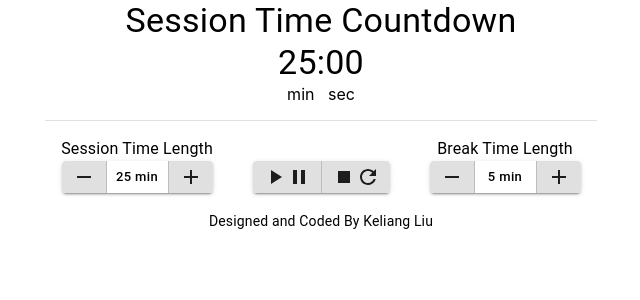
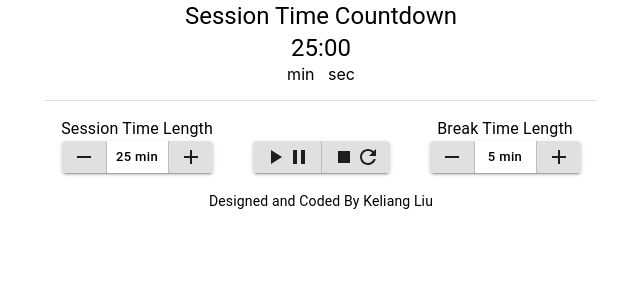
Before and after one commit to ke-liang-liu/timer, a React (Create React App) app: page / in a window 1280 px wide. Shown: the top 300 px of the page, without its empty margins (319-959 px from the left). Built offline with nearby package versions, Linux system fonts and the light colour scheme.

Commit message:
put styles in its own file, change title text size

```diff
--- a/src/App.js
+++ b/src/App.js
@@ -11,21 +11,7 @@ import PlayArrowIcon from '@material-ui/icons/PlayArrow';
 import PauseIcon from '@material-ui/icons/Pause';
 import StopIcon from '@material-ui/icons/Stop';
 import RefreshIcon from '@material-ui/icons/Refresh';
-import { makeStyles } from '@material-ui/core/styles';
-
-const useStyles = makeStyles(theme => ({
-  root: {
-    textAlign: 'center',
-  },
-  textBtn: {
-    width: 62,
-    color: 'black',
-    textTransform: 'lowercase',
-  },
-  divider: {
-    margin: theme.spacing(2, 0),
-  },
-}));
+import useStyles from './styles';
 
 function App() {
   const classes = useStyles();
@@ -107,10 +93,10 @@ function App() {
   }
   return (
     <Container className={classes.root} maxWidth="sm">
-      <Typography variant="h4">
+      <Typography variant="h5">
         <span id='timer-label'>{type}</span> Time Countdown
         </Typography>
-      <Typography variant="h4">
+      <Typography variant="h5">
         <span id='time-left'>{displayTimeLeft}</span><br />
       </Typography>
       <span>min&nbsp;&nbsp;&nbsp;sec</span>
@@ -158,7 +144,7 @@ function App() {
             </Button>
           </ButtonGroup>
         </Grid>
-        <div style={{margin: 'auto'}}>
+        <div style={{ margin: 'auto' }}>
           <Typography variant="body2" align='center'>
             Designed and Coded By Keliang Liu
           </Typography>
--- /dev/null
+++ b/src/styles.js
@@ -0,0 +1,17 @@
+import { makeStyles } from '@material-ui/core/styles';
+
+const useStyles = makeStyles(theme => ({
+  root: {
+    textAlign: 'center',
+  },
+  textBtn: {
+    width: 62,
+    color: 'black',
+    textTransform: 'lowercase',
+  },
+  divider: {
+    margin: theme.spacing(2, 0),
+  },
+}));
+
+export default useStyles;
```
